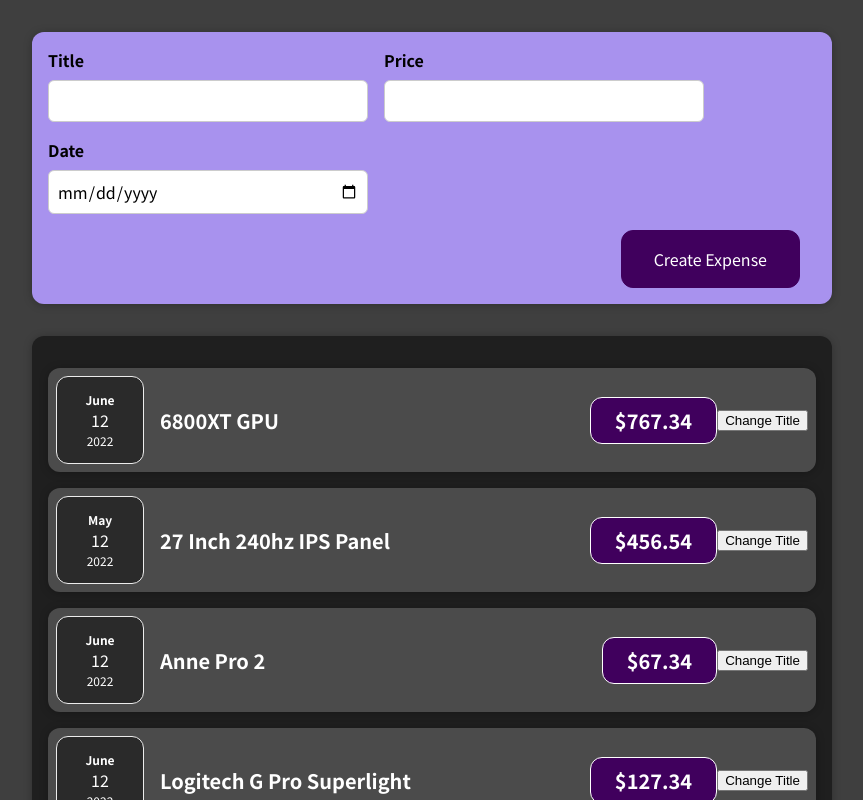
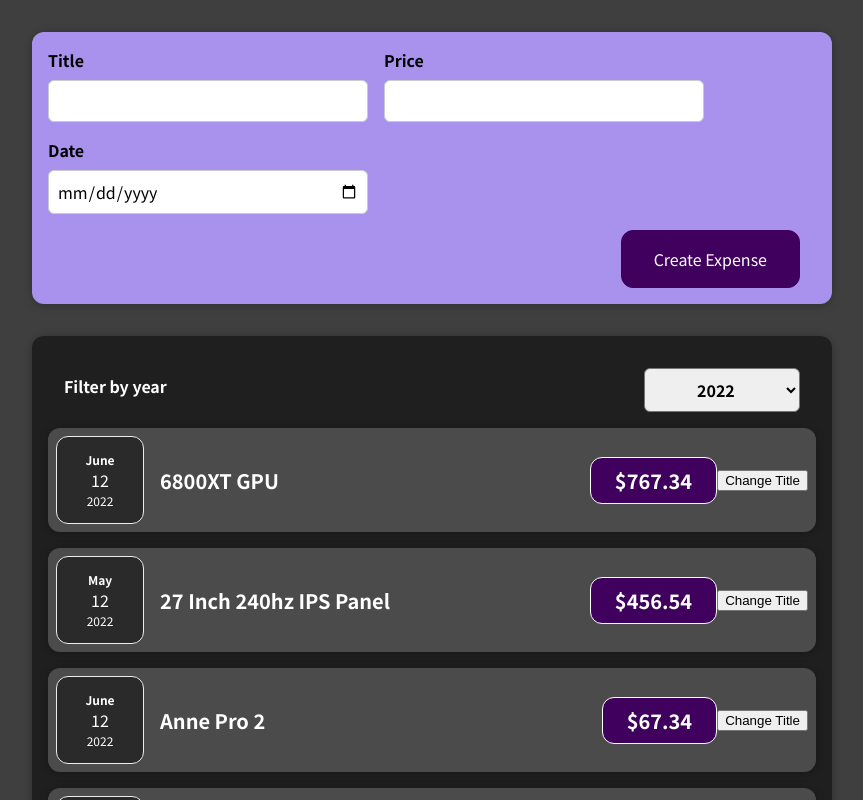
Before and after one commit to krishabbashyal/learn-react, a React (Create React App) app: page / in a window 1280 px wide. Shown: the top 800 px of the page, without its empty margins (208-1071 px from the left). Built offline with nearby package versions, Linux system fonts and the light colour scheme.

Commit message:
Worked with more components to create a filter system, added two way binding to ensure that proper date was delected on start

```diff
--- a/src/App.js
+++ b/src/App.js
@@ -9,9 +9,14 @@
     { id: "3", title: "Anne Pro 2", price: 67.34, date: new Date(2022, 5, 12) },
     { id: "4", title: "Logitech G Pro Superlight", price: 127.34, date: new Date(2022, 5, 12) },
   ];
+
+  const onCompletionHandler = (enteredExpenseData) => {
+    console.log(enteredExpenseData);
+  };
+
   return (
     <div>
-      <NewExpenses />
+      <NewExpenses giveData={onCompletionHandler} />
       <Expenses items={expenses} />
     </div>
   );
--- a/src/components/Expenses/Expenses.js
+++ b/src/components/Expenses/Expenses.js
@@ -1,10 +1,22 @@
+import React, { useState } from "react";
+
 import ExpenseItem from "./ExpenseItem";
 import "./Expenses.css";
 import Card from "../UI/Card";
+import ExpensesFilter from "./ExpensesFilter";
 
 const Expenses = (props) => {
+  const [currentYear, setCurrentYear] = useState("2022");
+  const filterArrayHandler = (year) => {
+    setCurrentYear(year);
+  };
   return (
+    <div>
       <Card className="expenses">
+        <ExpensesFilter
+          selectedYear={currentYear}
+          onFilter={filterArrayHandler}
+        />
         <ExpenseItem
           id={props.items[0].id}
           title={props.items[0].title}
@@ -30,6 +42,7 @@
           date={props.items[3].date}
         />
       </Card>
+    </div>
   );
 };
 
--- /dev/null
+++ b/src/components/Expenses/ExpensesFilter.css
@@ -0,0 +1,24 @@
+.expenses-filter {
+  color: white;
+  padding: 0 1rem;
+}
+
+.expenses-filter__control {
+  display: flex;
+  width: 100%;
+  align-items: center;
+  justify-content: space-between;
+  margin: 1rem 0;
+}
+
+.expenses-filter label {
+  font-weight: bold;
+  margin-bottom: 0.5rem;
+}
+
+.expenses-filter select {
+  font: inherit;
+  padding: 0.5rem 3rem;
+  font-weight: bold;
+  border-radius: 6px;
+}
--- /dev/null
+++ b/src/components/Expenses/ExpensesFilter.js
@@ -0,0 +1,24 @@
+import React from "react";
+
+import "./ExpensesFilter.css";
+
+const ExpensesFilter = (props) => {
+  const yearFilterHandler = (event) => {
+    props.onFilter(event.target.value);
+  };
+  return (
+    <div className="expenses-filter">
+      <div className="expenses-filter__control">
+        <label>Filter by year</label>
+        <select value={props.selectedYear} onChange={yearFilterHandler}>
+          <option value="2022">2022</option>
+          <option value="2021">2021</option>
+          <option value="2020">2020</option>
+          <option value="2019">2019</option>
+        </select>
+      </div>
+    </div>
+  );
+};
+
+export default ExpensesFilter;
--- a/src/components/NewExpenses/ExpenseForm.js
+++ b/src/components/NewExpenses/ExpenseForm.js
@@ -28,7 +28,7 @@
       date: new Date(enteredDate),
     };
 
-    console.log(expenseData);
+    props.onCompletion(expenseData);
     setEnteredTitle("");
     setEnteredPrice("");
     setEnteredDate("");
--- a/src/components/NewExpenses/NewExpenses.js
+++ b/src/components/NewExpenses/NewExpenses.js
@@ -2,14 +2,13 @@
 import "./NewExpenses.css";
 import ExpenseForm from "./ExpenseForm";
 
-const NewExpenses = () => {
+const NewExpenses = (props) => {
   const onCompletionHandler = (enteredExpenseData) => {
     const expenseData = {
       ...enteredExpenseData,
       id: Math.random().toString(),
     };
-
-    console.log(expenseData);
+    props.giveData(expenseData);
   };
 
   return (
```
Lines whose indentation alone changed are shown as unchanged.
